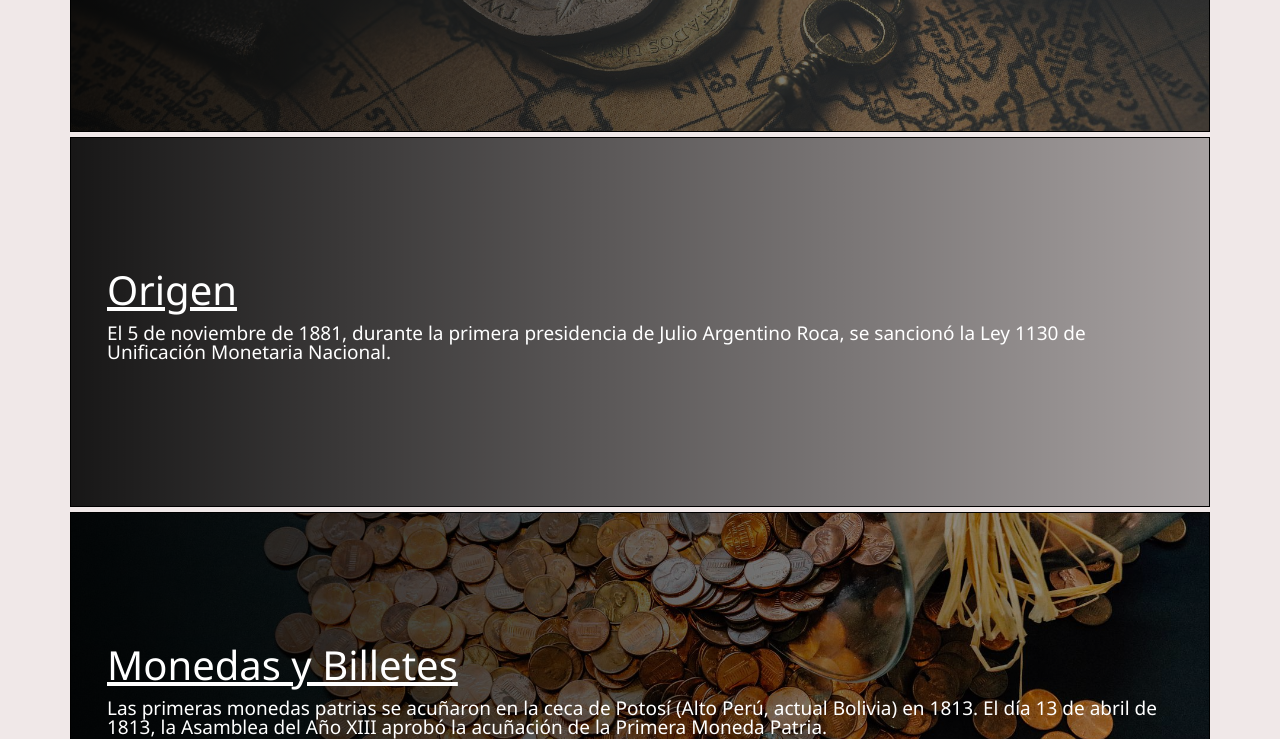
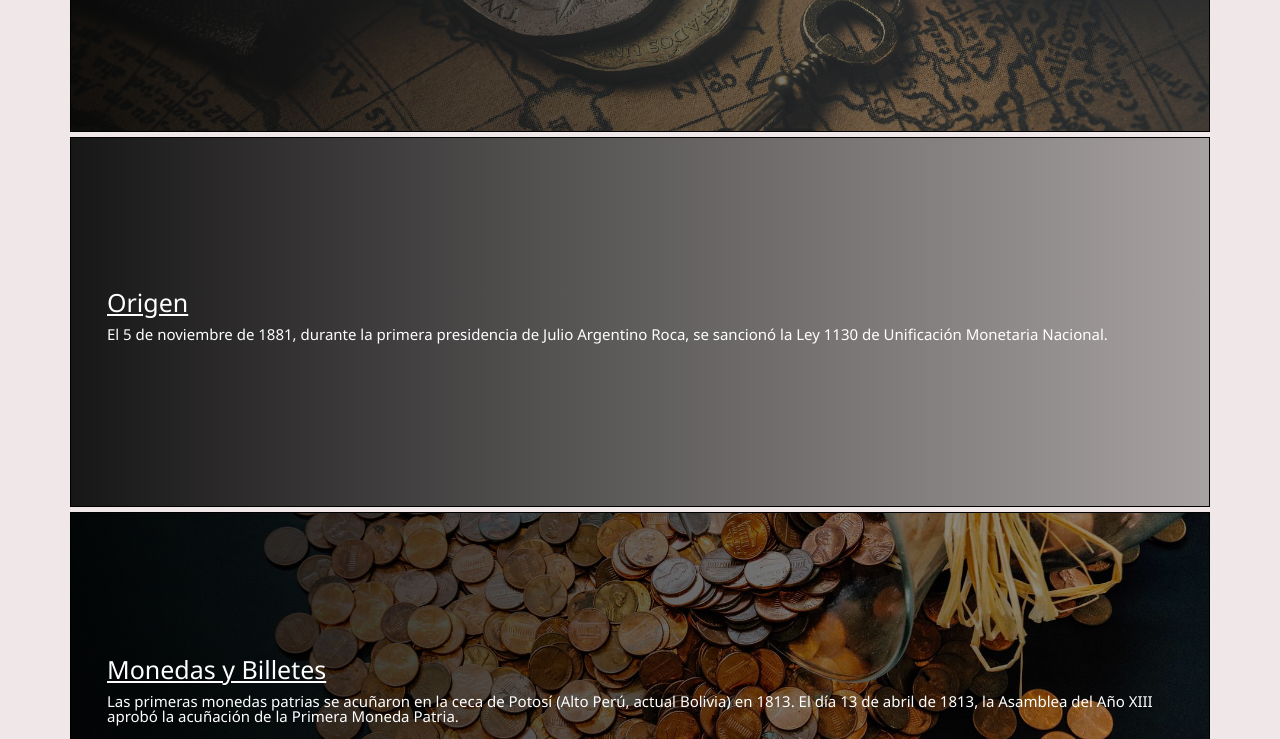
Before and after one commit to Luguit0/entrega3coderhouse, a website: page index.html in a window 1280 px wide. Shown: the part 469-1208 px from the top of the page. Drawn offline with nearby package versions, Linux system fonts and the light colour scheme.

Commit message:
quiero terminar

```diff
--- a/sass/_plantilla.scss
+++ b/sass/_plantilla.scss
@@ -56,12 +56,12 @@
 
     &__title {
         text-decoration: underline;
-        font-size: config.pixeles-rem(40);
+        font-size: config.pixeles-rem(25);
         margin-bottom: config.pixeles-rem(10);
     }
 
     &__paragraph {
-        font-size: config.pixeles-rem(19);
+        font-size: config.pixeles-rem(15);
     }
 
 }
```
Also changed, not shown: css/estilos.css.
